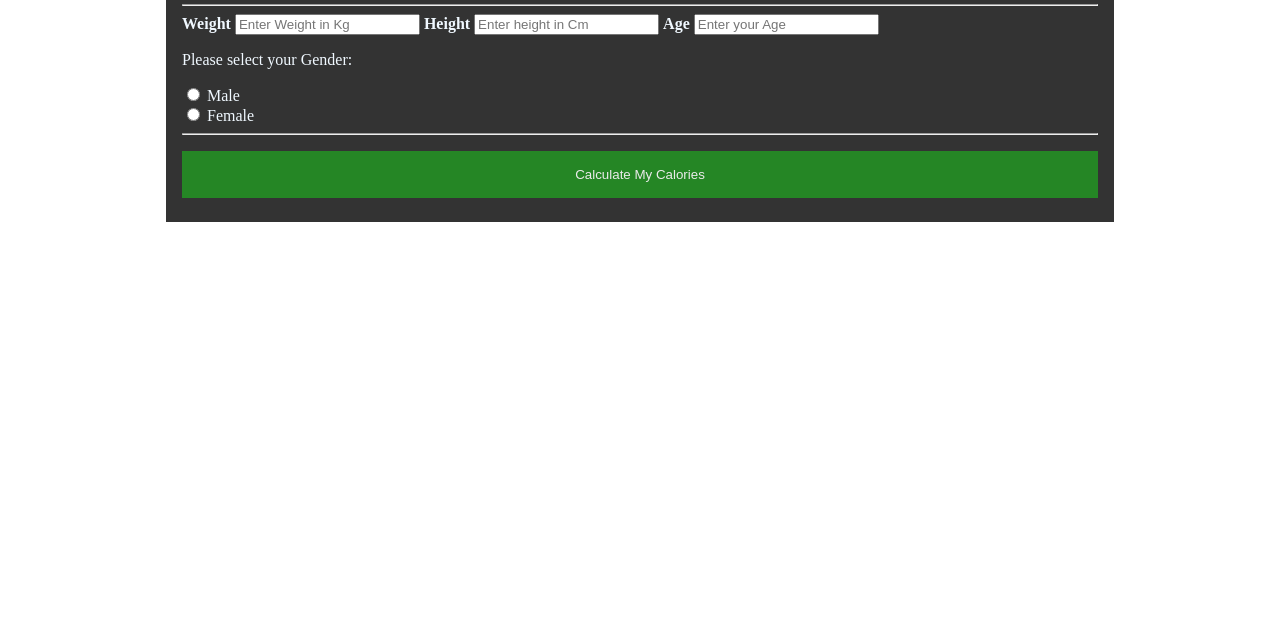
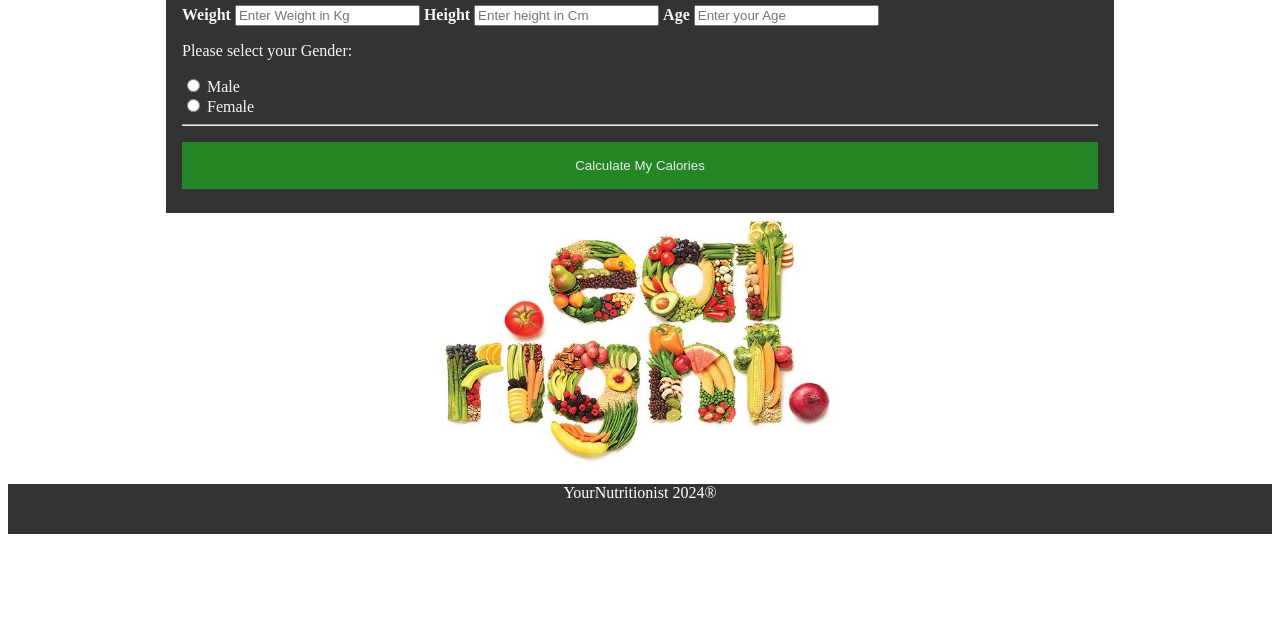
Before and after one commit to Tasossim13/YourNutritionist, a website: page Calculate.html in a window 1280 px wide. Shown: the part 177-800 px from the top of the page. Drawn offline with Linux system fonts and the light colour scheme.

Commit message:
some design changes

```diff
--- a/Calculate.css
+++ b/Calculate.css
@@ -83,3 +83,21 @@ ul {
       .logo{
         padding-left: 10px;
       }
+
+      img{
+        display: block;
+        margin-left: auto;
+        margin-right: auto;
+        width: 33%;
+      }
+
+      footer {
+        display: block;
+        left: 0;
+        bottom: 0;
+        width: 100%;
+        height: 50px;
+        background-color: #333;
+        color: white;
+        text-align: center;
+      }
--- a/Calculate.html
+++ b/Calculate.html
@@ -13,7 +13,6 @@
         <li><a href="index.html">Home</a></li>
         <li><a href="aboutUs.html">About Us</a></li>
         <li><a href="Contact.html">Contact</a></li>
-        <li style="padding-left: 28% ;color: #248f24;"><h3>YourNutritionist</h3></li>
         <li style="float:right"><a class="active" href="register.html">Sign in/Register</a></li>
     </ul>
     <br>
@@ -46,6 +45,10 @@
         </div>
       </form>
 
-      <p id="emptyBox"></p>
+      <img src="pics/nutrition.jpg" >
+
+  <footer>
+  <p>YourNutritionist 2024® <br></p>
+  </footer>
 </body>
 </html>
--- a/Register.css
+++ b/Register.css
@@ -86,3 +86,13 @@ ul {
     background-color: #333;
     text-align: center;
   }
+
+footer{
+  display: block;
+  left: 0;
+  bottom: 0;
+  width: 100%;
+  height: 50px;
+  background-color: #333;
+  color: white;
+  text-align: center;}
--- a/index.css
+++ b/index.css
@@ -59,10 +59,14 @@ li a {
 
 
 footer {
+  display: block;
+  left: 0;
+  bottom: 0;
+  width: 100%;
+  height: 50px;
+  background-color: #333;
+  color: white;
   text-align: center;
-  padding: 3px;
-  background-color: black;
-  color: white;
 }
 
 .logo{
```
Also changed, not shown: index.html (+4 -1 lines), register.html (+4 -0 lines), pics/nutrition.jpg (added).
